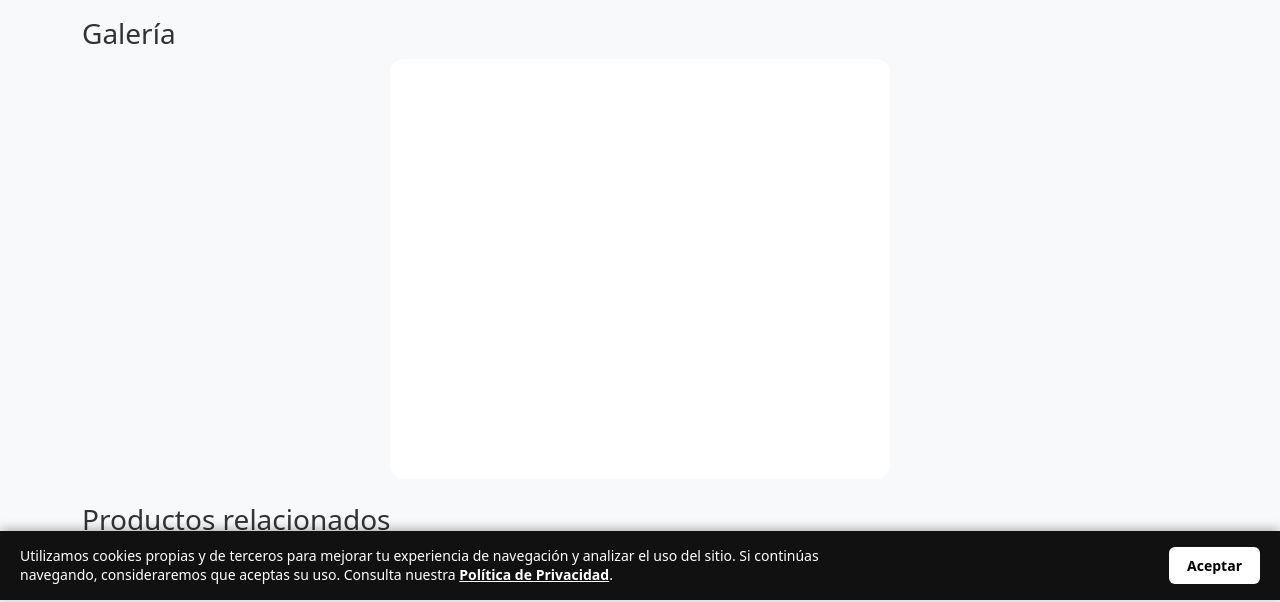
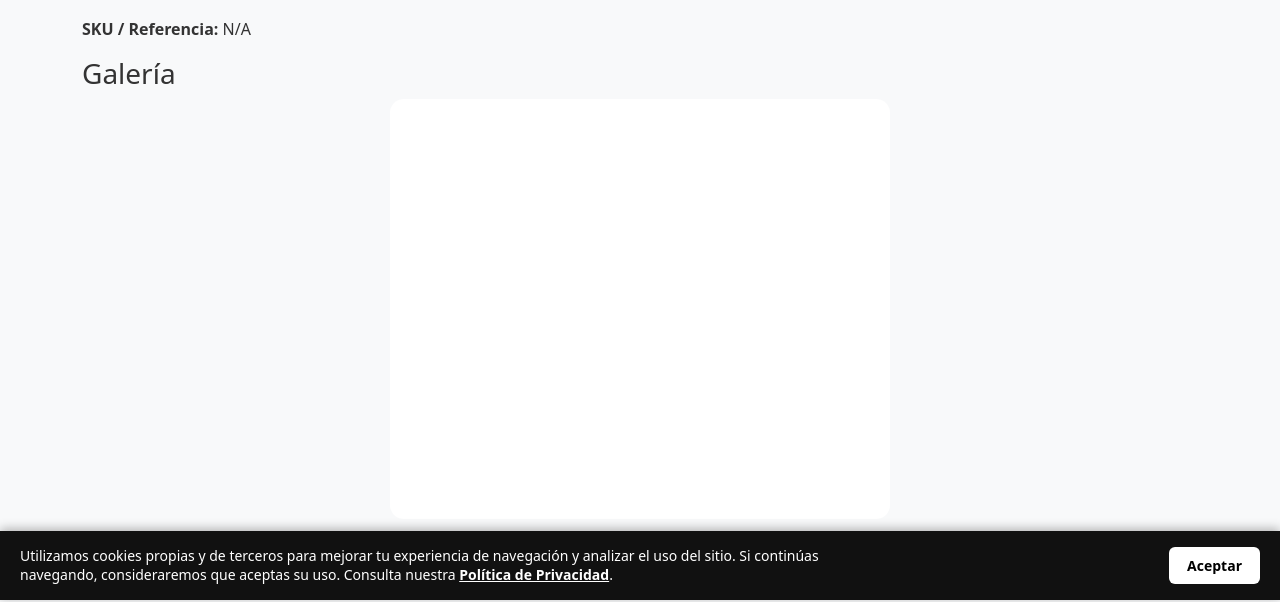
Before and after one commit to pacho66/joyasapp, a Django app: template productos/templates/detalle_producto.html in a window 1280 px wide. Shown: the part 200-802 px from the top of the page. Run offline with Django 5.2, Linux system fonts and the light colour scheme; the template is opened without the code that fills it, so the values that code supplies are empty.

Commit message:
feat: mostrar SKU en catálogo público y blindar edición de precios y variantes

```diff
--- a/productos/templates/detalle_producto.html
+++ b/productos/templates/detalle_producto.html
@@ -17,6 +17,7 @@
     <p id="stock-general" style="font-weight:bold;"></p>
 
     <p><strong>Categoría:</strong> {{ producto.categoria.nombre }}</p>
+    <p><strong>SKU / Referencia:</strong> <span id="sku-producto">{{ producto.referencia|default:"N/A" }}</span></p>
 
     <h3>Galería</h3>
 
```
Also changed, not shown: productos/templates/editar_producto.html (+4 -4 lines).
